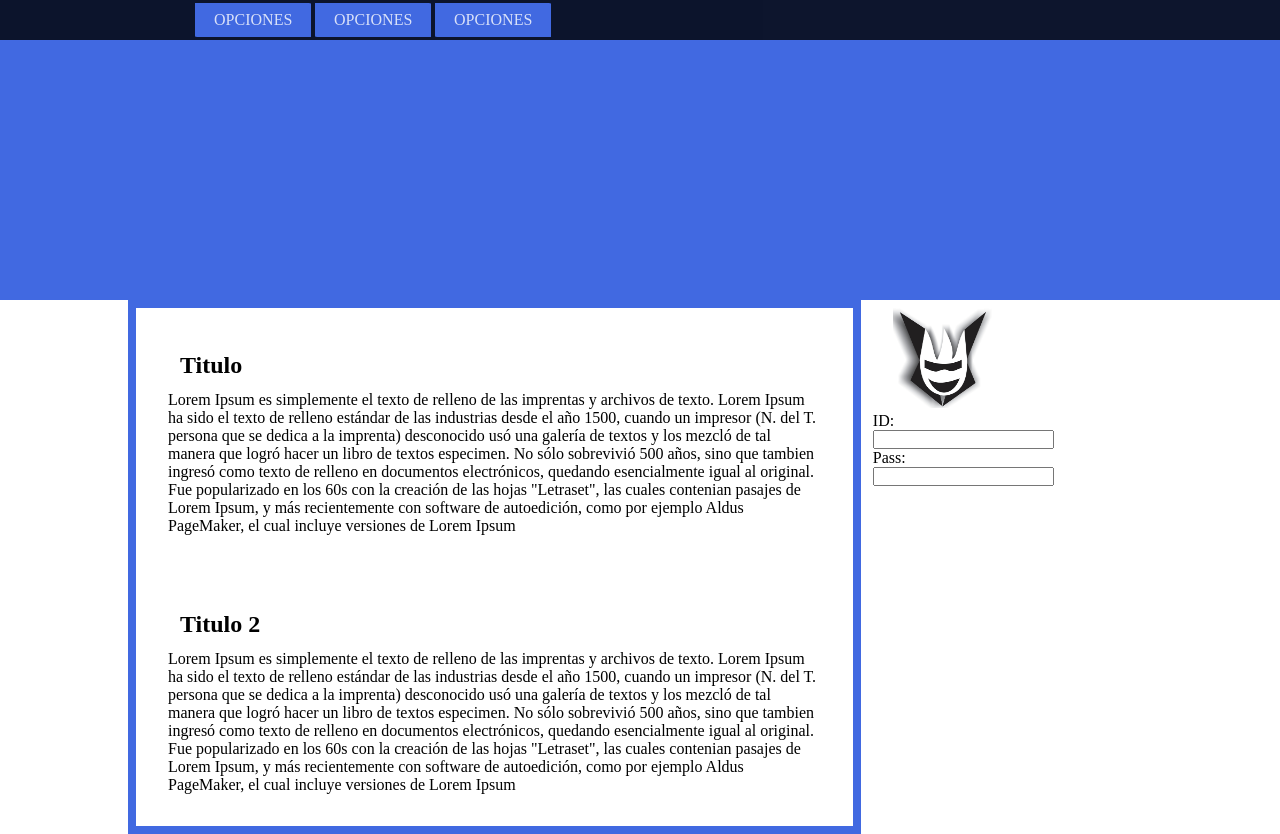
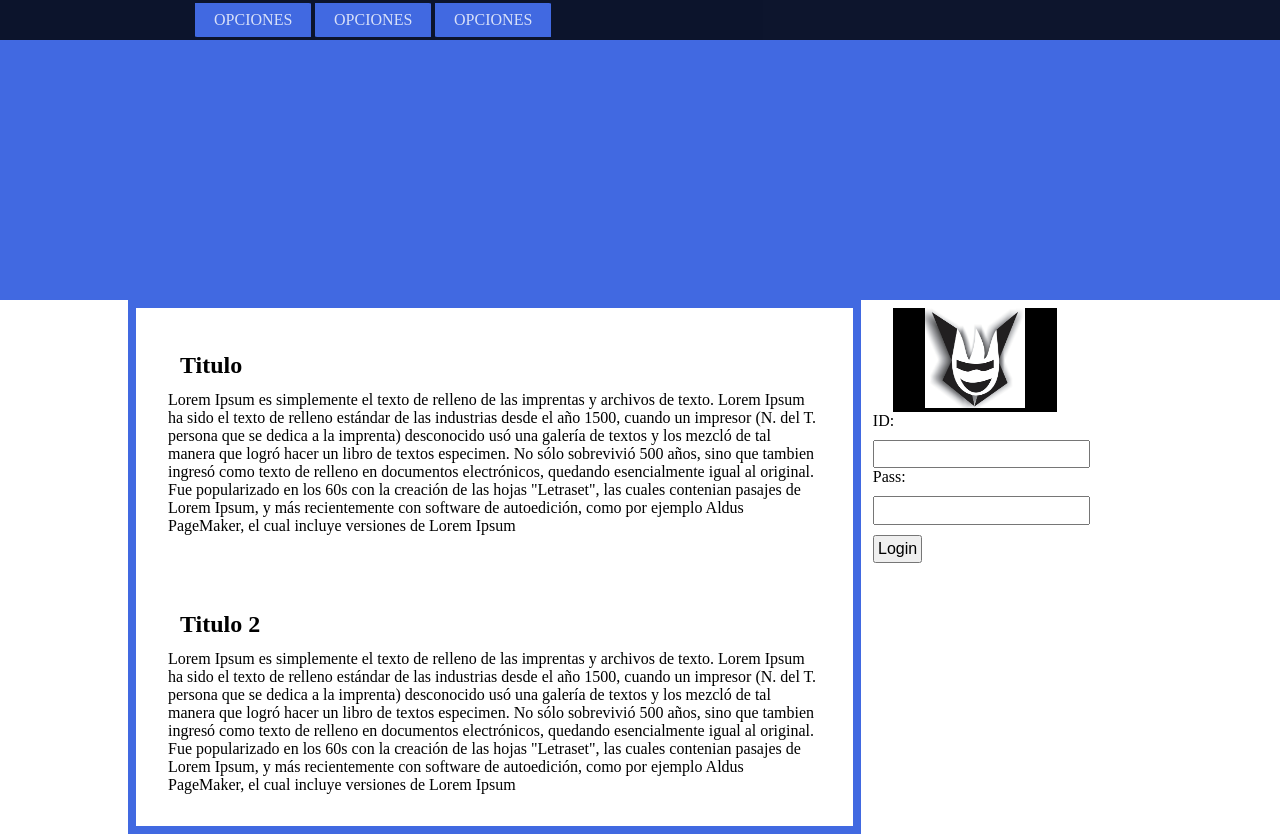
Before and after one commit to Sockramx/web_personal, a PHP site: page / in a window 1280 px wide. Run offline with PHP 8.4, Linux system fonts and the light colour scheme.

Commit message:
Dando estilo al Login

```diff
--- a/index.php
+++ b/index.php
@@ -36,9 +36,9 @@
 				<div>
 					<img src="img/skorer.jpg" height='100' width='100'>
 				</div>
-
-				ID: <input type='text'/> <br>
-				Pass: <input type='text'/>
+				ID: 	<input type='text'/> <br>
+				Pass: 	<input type='password'/>
+				<input type='submit' value='Login'/>
 			</form>
 		</section>
 	</div>
--- a/style.css
+++ b/style.css
@@ -78,6 +78,19 @@ div #extra{
 }
 
 
+/*
+	Formato al log de la pagina principal
+*/
+form div{
+	background: black;
+	text-align: center;
+}
+form input {
+	text-align: justify;
+	margin-top: 10px;
+	font-size: 16px;
+	padding: 0.2em
+	}
 @media (max-width:1000px) {
 	div #contenido { 	/*Aqui van todos los post*/
 		background-color: #4169E1;
@@ -87,8 +100,7 @@ div #extra{
 		width: 100%;
 	}
 	div #extra article{
-	background-color: white;
-	display: block;
+		background-color: white;
+		display: block;
+	}
 }
-
-}
```
